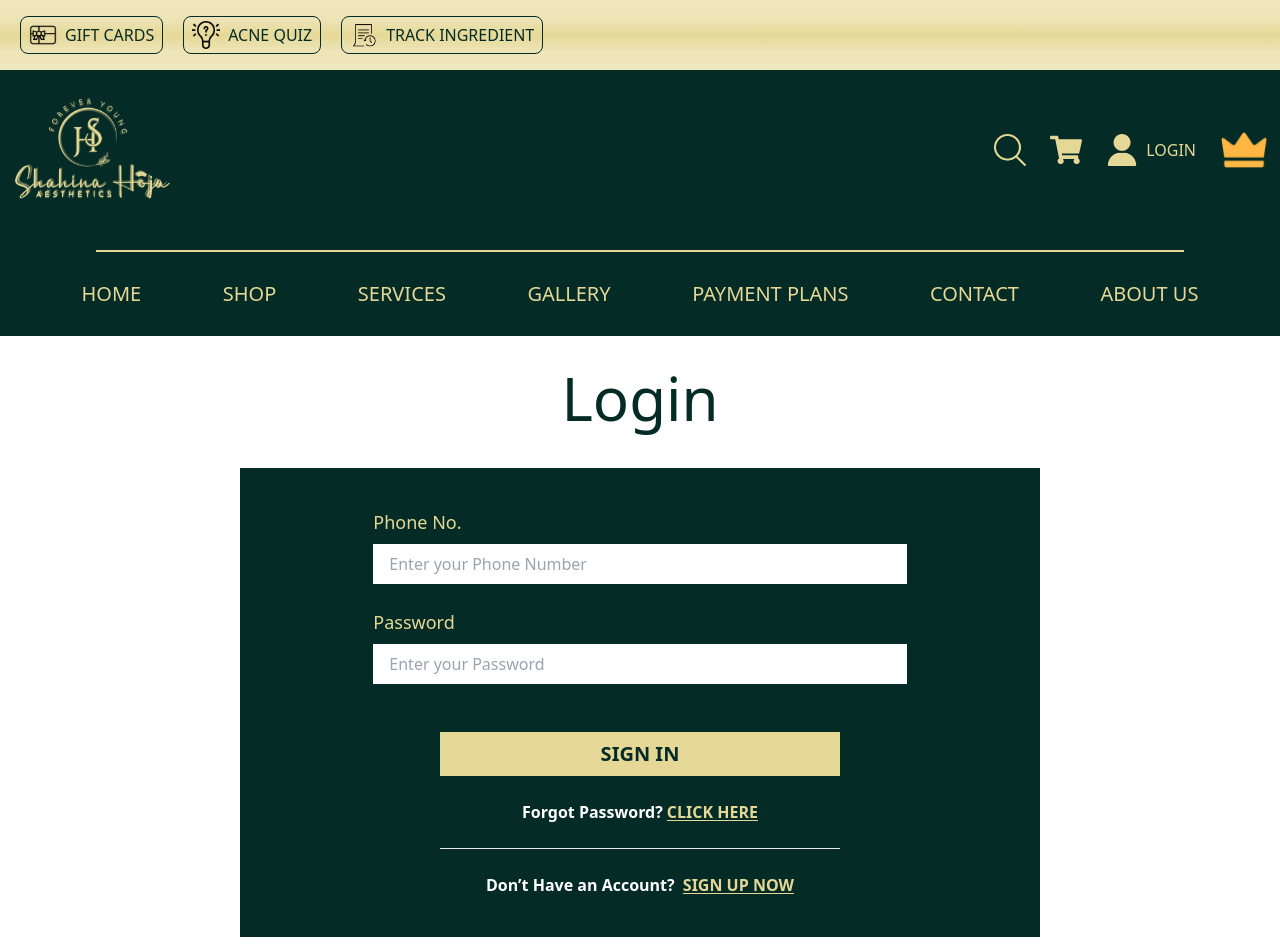
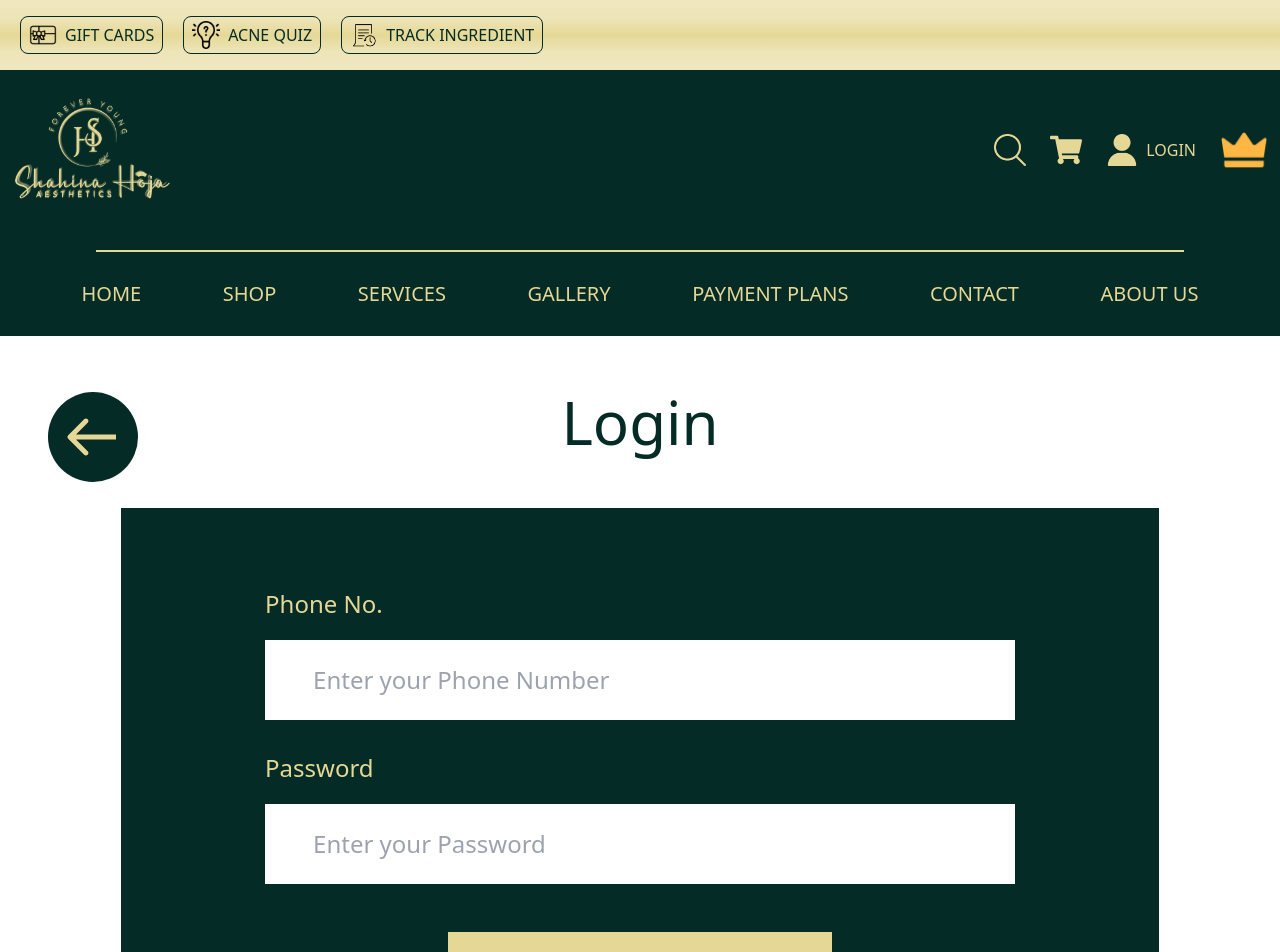
Before and after one commit to Vs-kishu/flywis, a React (Create React App) app: page /login in a window 1280 px wide. Shown: the top 952 px of the page. Built offline with nearby package versions, Linux system fonts and the light colour scheme.

Commit message:
changed Login UI

```diff
--- a/package.json
+++ b/package.json
@@ -10,6 +10,7 @@
     "@testing-library/user-event": "^13.5.0",
     "react": "^18.2.0",
     "react-dom": "^18.2.0",
+    "react-hook-form": "^7.46.2",
     "react-redux": "^8.1.2",
     "react-router-dom": "^6.15.0",
     "react-scripts": "5.0.1",
--- a/src/components/Services/ServicePage.js
+++ b/src/components/Services/ServicePage.js
@@ -31,9 +31,9 @@ const ServicePage = () => {
     (item) => item.service === serviceName
   );
 
-  //   useEffect(() => {
-  //     window.scrollTo({ top: 0 });
-  //   }, []);
+  useEffect(() => {
+    window.scrollTo({ top: 0 });
+  }, []);
 
   if (!foundService) return;
   const { src, service, serviceImg } = foundService;
--- a/src/components/auth/LogIn.js
+++ b/src/components/auth/LogIn.js
@@ -1,59 +1,45 @@
 import React from "react";
 import { Link } from "react-router-dom";
+import {
+  Header,
+  PrimaryButton,
+  ValidInput,
+} from "../../utils/helpingComponent";
 
 const LogIn = () => {
   return (
     <section>
-      <h1 className="text-center text-6xl font-light text-primary my-8">
-        Login
-      </h1>
-      <div className="w-[800px] bg-primary text-secondary mx-auto my-10 flex flex-col gap-6 items-center py-10">
-        <label
-          htmlFor=""
-          className="flex flex-col gap-2 w-2/3 font-medium text-lg"
-        >
-          Phone No.
-          <input
-            type="text"
-            name=""
-            id=""
-            className="py-2 px-4 border-none text-gray-700 text-base"
-            placeholder="Enter your Phone Number"
-          />
-        </label>
-        <label
-          htmlFor=""
-          className="flex flex-col gap-2 w-2/3 font-medium text-lg"
-        >
-          Password
-          <input
-            type="text"
-            name=""
-            id=""
-            className="py-2 px-4 border-none text-gray-700 text-base"
-            placeholder="Enter your Password"
-          />
-        </label>
-        <div className="w-1/2 bg-secondary text-center mt-6 font-bold text-xl">
-          <button className=" text-primary py-2">SIGN IN</button>
+      <Header heading={"Login"} />
+      <div className="w-[64.87rem] h-[49.5rem] bg-primary text-secondary mx-auto py-20 px-36 flex flex-col gap-8 items-center mb-20">
+        <ValidInput
+          props={{
+            label: "Phone No.",
+            type: "number",
+            placeholder: "Enter your Phone Number",
+          }}
+        />
+        <ValidInput
+          props={{
+            type: "password",
+            label: "Password",
+            placeholder: "Enter your Password",
+          }}
+        />
+        <div className="flex justify-center my-4">
+          <PrimaryButton btnName={"SIGN IN"} />
         </div>
-        <div>
-          <span className="text-white mr-1 font-semibold">
-            Forgot Password?
-          </span>
-          <Link className="font-semibold underline underline-offset-2 ">
+        <div className="text-2xl ">
+          <span className="text-white mr-1 font-bold">Forgot Password?</span>
+          <Link className="font-bold underline underline-offset-2 ">
             CLICK HERE
           </Link>
         </div>
-        <hr className=" bg-secondary w-1/2" />
-        <div>
-          <span className="text-white mr-1 font-semibold">
+        <hr className=" bg-secondary w-1/2 my-9" />
+        <div className="text-2xl">
+          <span className="text-white mr-1 font-base">
             Don’t Have an Account?{" "}
           </span>
-          <Link
-            className="font-semibold underline underline-offset-2"
-            to="/signup"
-          >
+          <Link className="font-bold underline underline-offset-2" to="/signup">
             SIGN UP NOW
           </Link>
         </div>
--- /dev/null
+++ b/src/store/userSlice.js
@@ -0,0 +1,11 @@
+import { createSlice } from "@reduxjs/toolkit";
+
+const initialState = {
+  isLoggedIn: false,
+  phone: null,
+};
+const userSlice = createSlice({
+  name: "user",
+  initialState,
+  reducers: {},
+});
--- a/src/utils/helpingComponent.js
+++ b/src/utils/helpingComponent.js
@@ -25,7 +25,11 @@ export const Header = ({ heading, styles }) => {
 
 export const PrimaryButton = ({ btnName, styles }) => {
   return (
-    <button className={`w-96 py-6 ${styles} text-2xl font-bold`}>
+    <button
+      className={`w-96 py-6 ${
+        styles ? styles : "bg-secondary text-primary"
+      } text-2xl font-bold`}
+    >
       {btnName}
     </button>
   );
@@ -33,17 +37,18 @@ export const PrimaryButton = ({ btnName, styles }) => {
 
 export const ValidInput = ({ props }) => {
   const { label, placeholder, type } = props;
+
   return (
     <label
       htmlFor={label}
-      className="flex flex-col gap-5 font-medium text-2xl text-secondary"
+      className="w-full flex flex-col gap-5 font-medium text-2xl text-secondary"
     >
       {label}
       <input
         type={type}
         placeholder={placeholder}
         id={label}
-        className=" py-6 appearance-none px-12 border-none text-gray-700"
+        className="w-full py-6 appearance-none px-12 border-none text-gray-700"
       />
     </label>
   );
```
Also changed, not shown: 1 other file (tests, documents, lock files or other folders).
